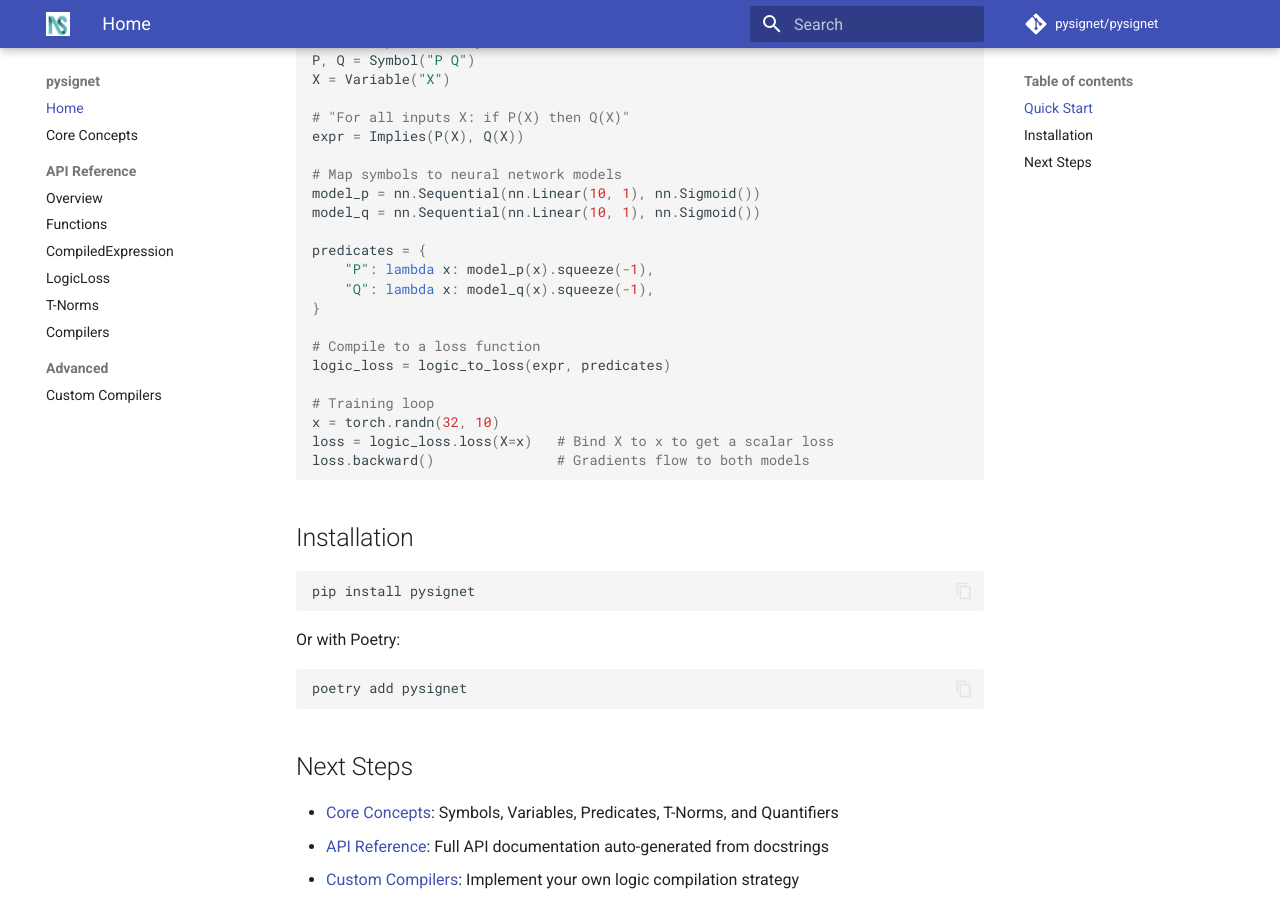
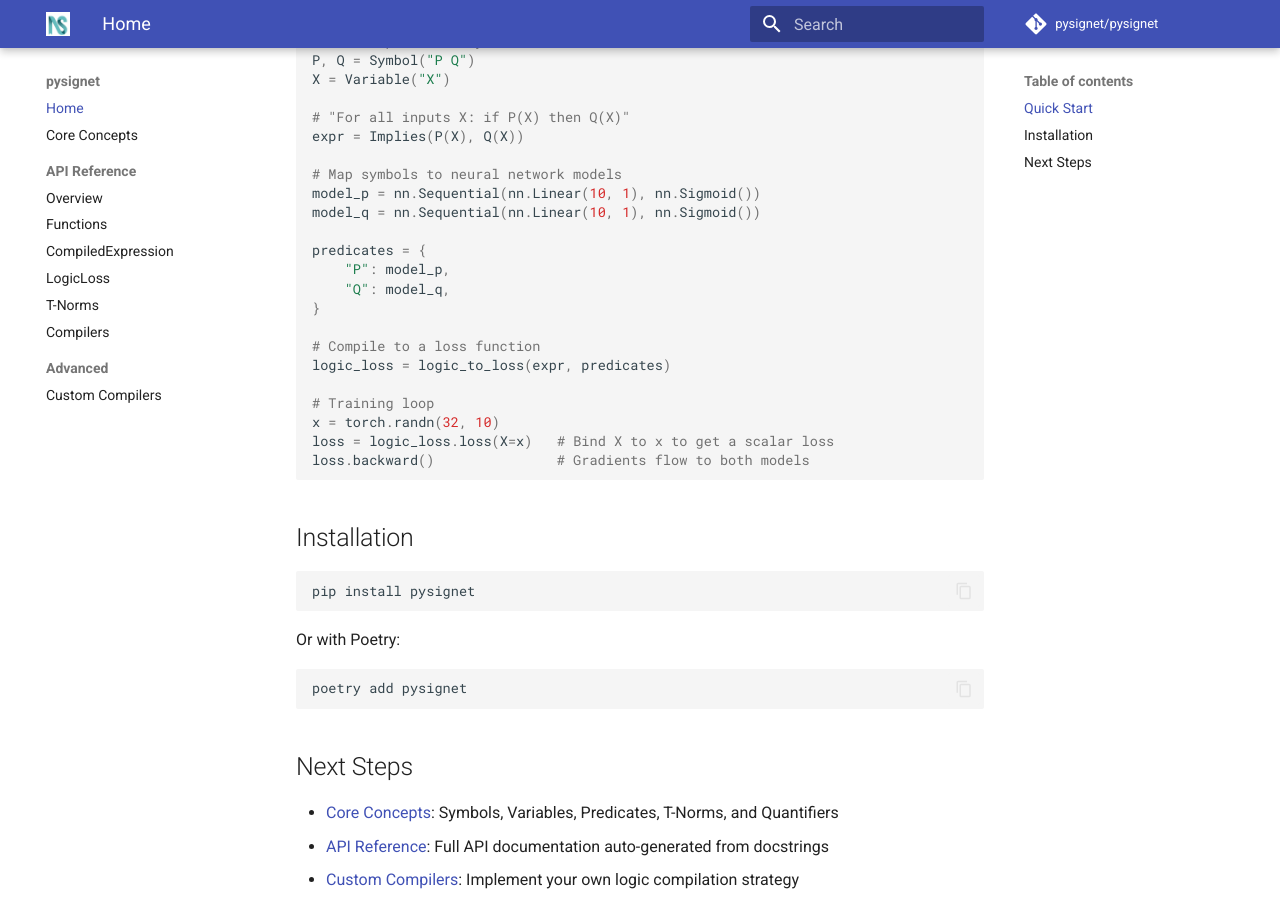
Before and after one commit to pysignet/pysignet, an MkDocs documentation site: the page built from docs/index.md, in a window 1280 px wide and 900 px high, scrolled down 756 px. Built offline with MkDocs 1.6.1 and Material for MkDocs 9.7.7, drawn with Linux system fonts in a browser that asks for light colours; comment, search, counter and statistics services are not loaded.

Commit message:
docs: simplify quickstart example to pass nn.Module directly
The library auto-detects activation and squeezes (batch,1) -> (batch,)
for nn.Module predicates, so lambda wrappers with squeeze(-1) are
unnecessary.

```diff
--- a/docs/index.md
+++ b/docs/index.md
@@ -32,8 +32,8 @@ model_p = nn.Sequential(nn.Linear(10, 1), nn.Sigmoid())
 model_q = nn.Sequential(nn.Linear(10, 1), nn.Sigmoid())
 
 predicates = {
-    "P": lambda x: model_p(x).squeeze(-1),
-    "Q": lambda x: model_q(x).squeeze(-1),
+    "P": model_p,
+    "Q": model_q,
 }
 
 # Compile to a loss function
```
